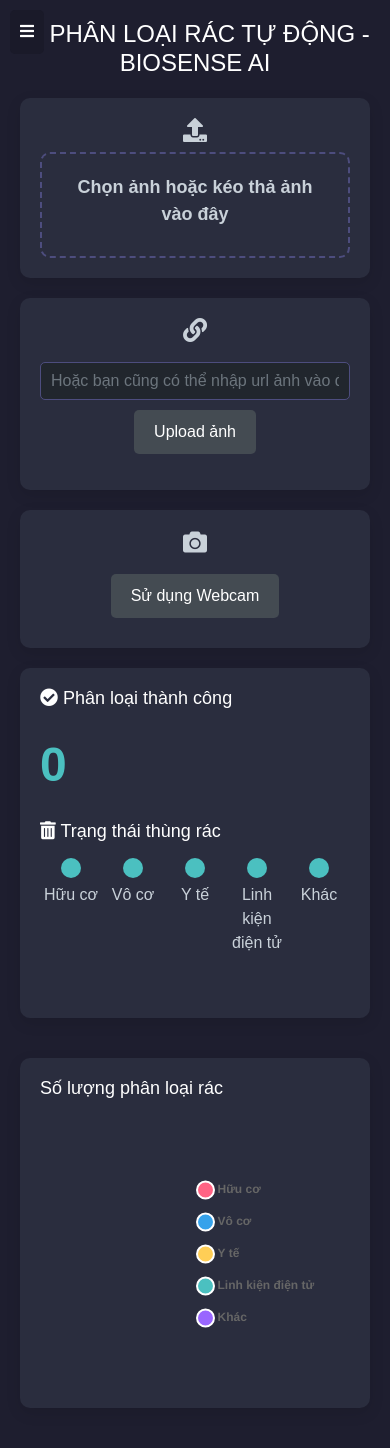
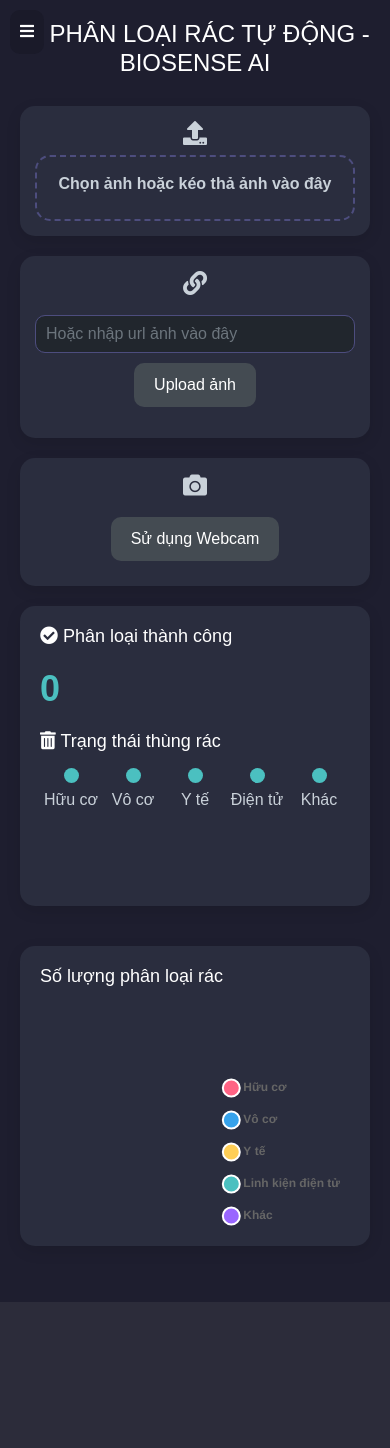
Before and after one commit to QuangquyNguyenvo/Project-Classification, a Flask app: page / in a window 390 px wide. After the commit the page ends 1302 px from the top, so only its background shows below. Run offline with Flask 3, Linux system fonts and the light colour scheme; some libraries are stand-ins or nearby versions.

Commit message:
BIG UPDATE UI + RESPONSIVE

```diff
--- a/vision_app/templates/index.html
+++ b/vision_app/templates/index.html
@@ -8,12 +8,13 @@
     <link rel="stylesheet" href="https://cdnjs.cloudflare.com/ajax/libs/font-awesome/5.15.3/css/all.min.css">
     <script src="https://cdn.jsdelivr.net/npm/chart.js"></script>
     <style>
-        body {
+        body, html {
+            height: 100%;
+            margin: 0;
+            padding: 0;
             background-color: #1e1e2f;
             color: #c9d1d9;
             font-family: 'Arial', sans-serif;
-            margin: 0;
-            padding: 0;
         }
         .sidebar {
             position: fixed;
@@ -25,7 +26,8 @@
             padding: 20px;
             overflow-y: auto;
             z-index: 1000;
-            transition: left 0.2s ease;
+            transition: left 0.3s ease;
+            border-radius: 0 15px 15px 0;
         }
         .sidebar.active {
             left: 0;
@@ -40,21 +42,24 @@
             text-decoration: none;
             display: block;
             padding: 10px;
-            border-radius: 5px;
-            font-size: 1.25rem;
+            border-radius: 10px;
+            font-size: 1.1rem;
             margin-bottom: 10px;
+            transition: background-color 0.3s ease;
         }
         .sidebar a i {
-            font-size: 1.5rem;
+            font-size: 1.3rem;
             margin-right: 10px;
         }
         .sidebar a:hover {
             background-color: #21262d;
         }
         .content-wrapper {
-            margin-left: 0;
+            min-height: 100vh;
             padding: 20px;
-            transition: margin-left 0.20s ease;
+            transition: margin-left 0.3s ease;
+            display: flex;
+            flex-direction: column;
         }
         .content-wrapper.sidebar-active {
             margin-left: 250px;
@@ -75,10 +80,10 @@
         }
         .upload-option {
             flex: 1;
-            min-width: 250px;
+            min-width: 200px;
             background-color: #2a2d3e;
-            border-radius: 10px;
-            padding: 20px;
+            border-radius: 15px;
+            padding: 15px;
             box-shadow: 0 5px 15px rgba(0,0,0,0.1);
             text-align: center;
         }
@@ -88,15 +93,19 @@
         }
         .drop-zone {
             border: 2px dashed #4d4d7e;
-            border-radius: 10px;
-            padding: 20px;
+            border-radius: 15px;
+            padding: 15px;
             cursor: pointer;
+            transition: border-color 0.3s ease;
+        }
+        .drop-zone:hover {
+            border-color: #6d6d9e;
         }
         .drop-zone input {
             display: none;
         }
         .drop-zone label {
-            font-size: 18px;
+            font-size: 16px;
             font-weight: bold;
             color: #c9d1d9;
             cursor: pointer;
@@ -105,7 +114,7 @@
             width: 100%;
             margin: 10px 0;
             padding: 10px;
-            border-radius: 5px;
+            border-radius: 10px;
             border: 1px solid #4d4d7e;
             background-color: #21262d;
             color: #c9d1d9;
@@ -115,10 +124,11 @@
             color: #ffffff;
             border: none;
             padding: 10px 20px;
-            border-radius: 5px;
+            border-radius: 10px;
             cursor: pointer;
             margin: 10px auto;
             display: block;
+            transition: background-color 0.3s ease;
         }
         .btn-custom:hover {
             background-color: #3a3f44;
@@ -129,32 +139,30 @@
         .card {
             background-color: #2a2d3e;
             border: none;
-            border-radius: 10px;
+            border-radius: 15px;
             color: #c9d1d9;
             box-shadow: 0 5px 15px rgba(0,0,0,0.1);
             margin-bottom: 20px;
-            height: 350px;
+            height: 300px;
         }
         .card h3 {
             font-size: 18px;
             color: #ffffff;
             margin-bottom: 15px;
         }
-        .card p {
-            font-size: 16px;
-        }
         .stats-section {
             display: flex;
             flex-wrap: wrap;
             gap: 20px;
+            flex-grow: 1;
         }
         .stats-section .card {
             flex: 1;
-            min-width: 250px;
+            min-width: 200px;
         }
         #chart-container {
-            width: 90%;
-            height: 280px;
+            width: 100%;
+            height: 24      0px;
         }
         .toggle-btn {
             position: fixed;
@@ -165,17 +173,21 @@
             color: #ffffff;
             border: none;
             padding: 10px;
-            border-radius: 5px;
+            border-radius: 10px;
             cursor: pointer;
+            transition: background-color 0.3s ease;
+        }
+        .toggle-btn:hover {
+            background-color: #21262d;
         }
         .success-count {
-            font-size: 48px;
+            font-size: 36px;
             font-weight: bold;
             color: #4bc0c0;
-            margin: 20px 0;
+            margin: 15px 0;
         }
         .bin-status-title {
-            margin-top: 20px;
+            margin-top: 15px;
             margin-bottom: 10px;
         }
         .bin-status {
@@ -188,10 +200,11 @@
             flex: 1;
         }
         .status-indicator {
-            width: 20px;
-            height: 20px;
+            width: 15px;
+            height: 15px;
             border-radius: 50%;
             margin: 0 auto 5px;
+            transition: background-color 0.3s ease;
         }
         .status-full {
             background-color: #ff6384;
@@ -206,6 +219,7 @@
         <h2>BiosenseAI</h2>
         <a href="/"><i class="fas fa-home"></i> Home</a>
         <a href="/result"><i class="fas fa-list"></i> Results</a>
+        <a href="/report"><i class="fas fa-bug"></i> Báo cáo lỗi</a>
         <a href="/about"><i class="fas fa-info-circle"></i> About</a>
     </div>
     <button class="toggle-btn" id="toggle-btn"><i class="fas fa-bars"></i></button>
@@ -225,7 +239,7 @@
                 <div class="upload-option">
                     <i class="fas fa-link"></i>
                     <div class="form-group">
-                        <input type="text" name="url" id="url-input" class="form-control" placeholder="Hoặc bạn cũng có thể nhập url ảnh vào đây">
+                        <input type="text" name="url" id="url-input" class="form-control" placeholder="Hoặc nhập url ảnh vào đây">
                         <button type="button" id="url-submit" class="btn btn-custom">Upload ảnh</button>
                     </div>
                 </div>
@@ -260,7 +274,7 @@
                         </div>
                         <div class="bin-status-item">
                             <div class="status-indicator status-not-full"></div>
-                            <span>Linh kiện điện tử</span>
+                            <span>Điện tử</span>
                         </div>
                         <div class="bin-status-item">
                             <div class="status-indicator status-not-full"></div>
```
